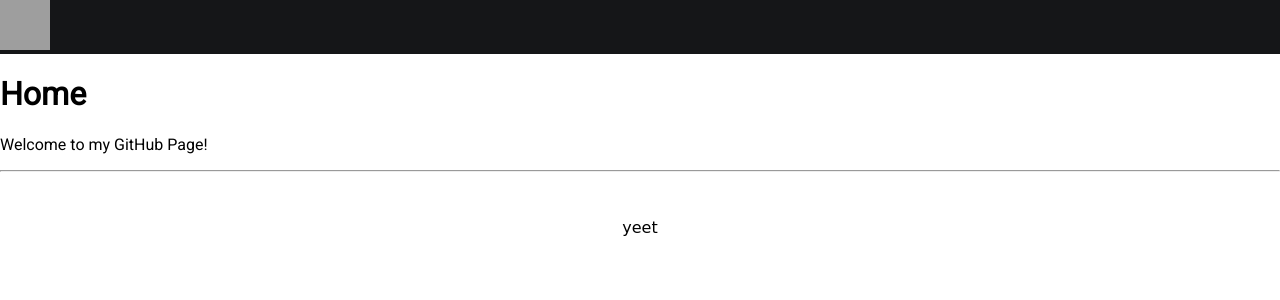
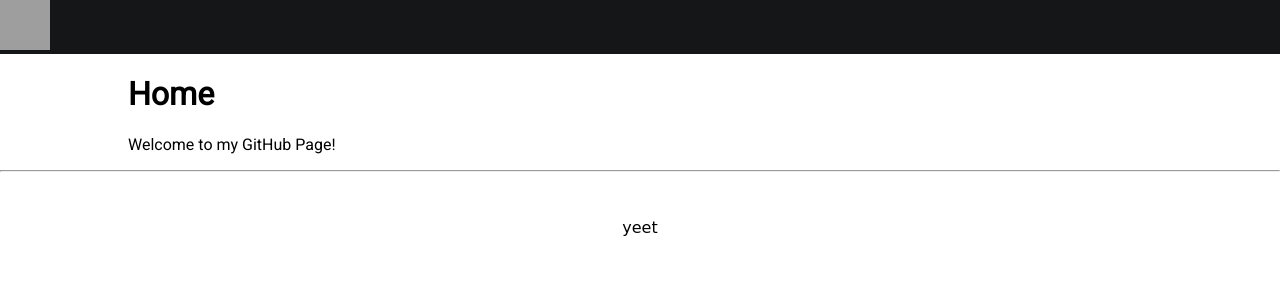
Before and after one commit to FunctionalMetatable/beta, a Jekyll site: the page built from index.md, in a window 1280 px wide. Shown: the top 300 px of the page. Built offline with Jekyll 4.4.1, drawn with Linux system fonts in a browser that asks for light colours; our own code applies the rules of GitHub Pages for plain Markdown files; grey boxes are pictures that could not be loaded.

Commit message:
Update style.css

```diff
--- a/assets/style.css
+++ b/assets/style.css
@@ -12,3 +12,7 @@ body {
 .jumbotron-text-center * {
    float: center;
 }
+
+#content {
+   margin-left: 10%;
+}
```
